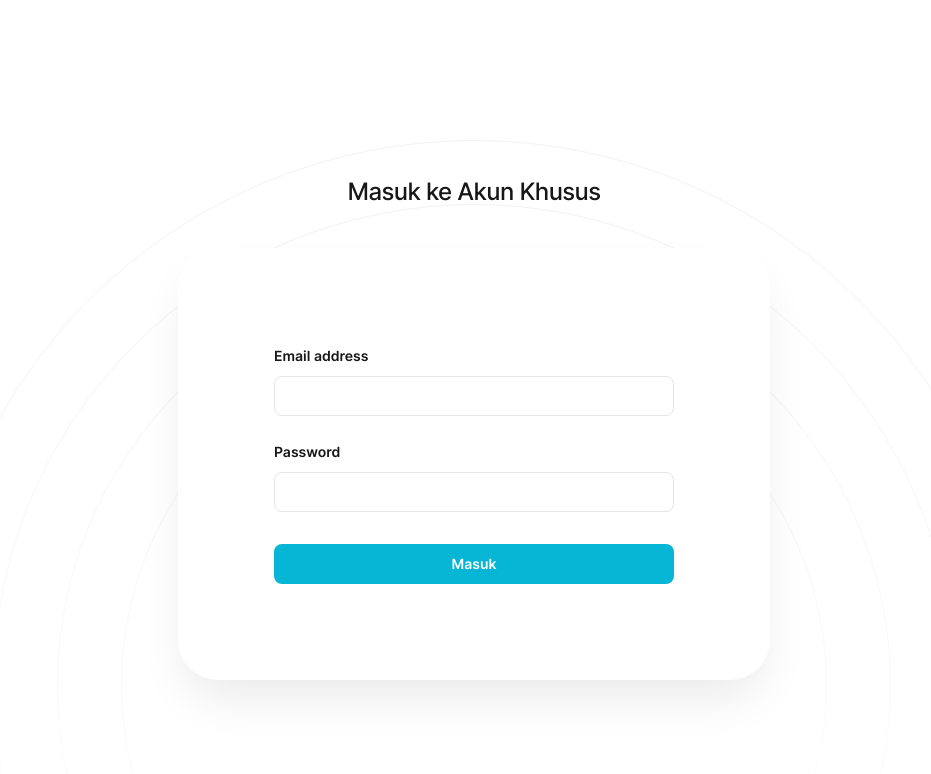
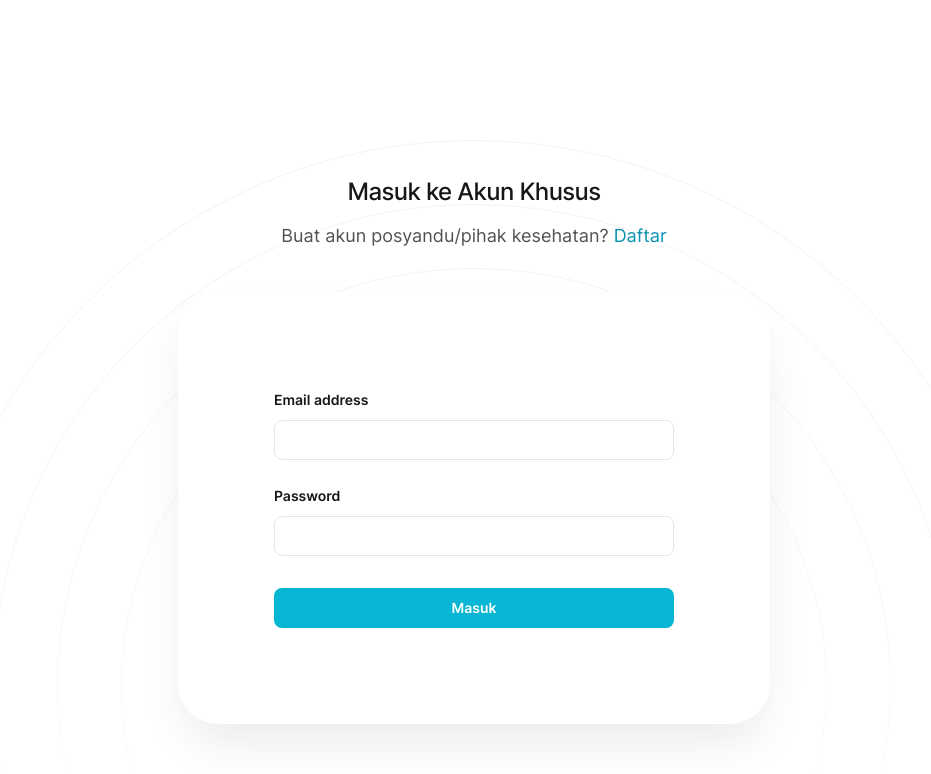
Before and after one commit to Rici00/withMedikaFE, a Next.js app: page /login in a window 1280 px wide. Shown: the top 774 px of the page, without its empty margins (166-1097 px from the left). Built offline with nearby package versions, Linux system fonts and the light colour scheme.

Commit message:
add regis

```diff
--- a/src/pages/login.jsx
+++ b/src/pages/login.jsx
@@ -58,14 +58,14 @@ export default function Login() {
         </Head>
         <AuthLayout
           title="Masuk ke Akun Khusus"
-          // subtitle={
-          //   <>
-          //     Buat akun posyandu/pihak kesehatan?{' '}
-          //     <Link href="/register" className="text-cyan-600">
-          //       Daftar
-          //     </Link>{' '}
-          //   </>
-          // }
+          subtitle={
+            <>
+              Buat akun posyandu/pihak kesehatan?{' '}
+              <Link href="/register" className="text-cyan-600">
+                Daftar
+              </Link>{' '}
+            </>
+          }
         >
         { message && (
           <h3 className="text-red-500 font-semibold py-2 text-center">{message}</h3>
```
